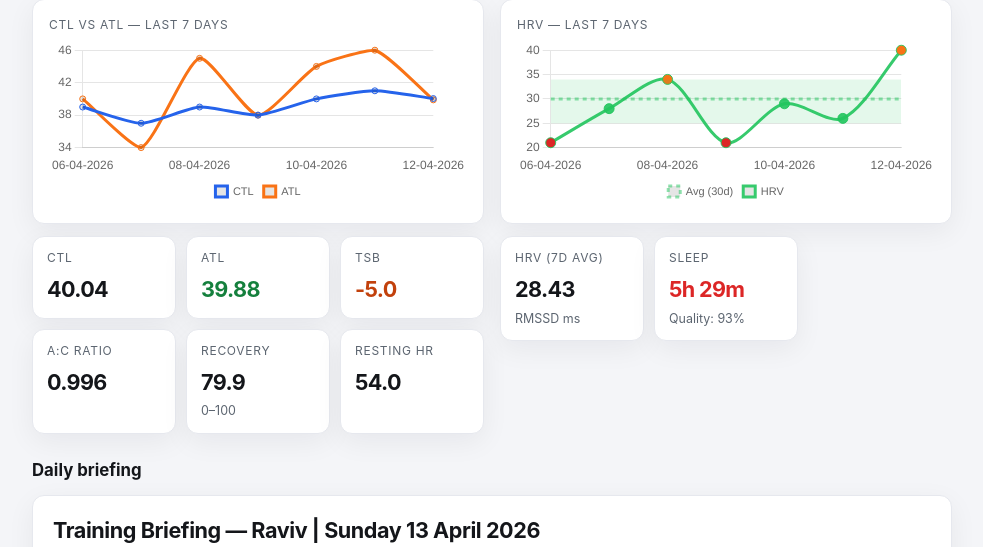
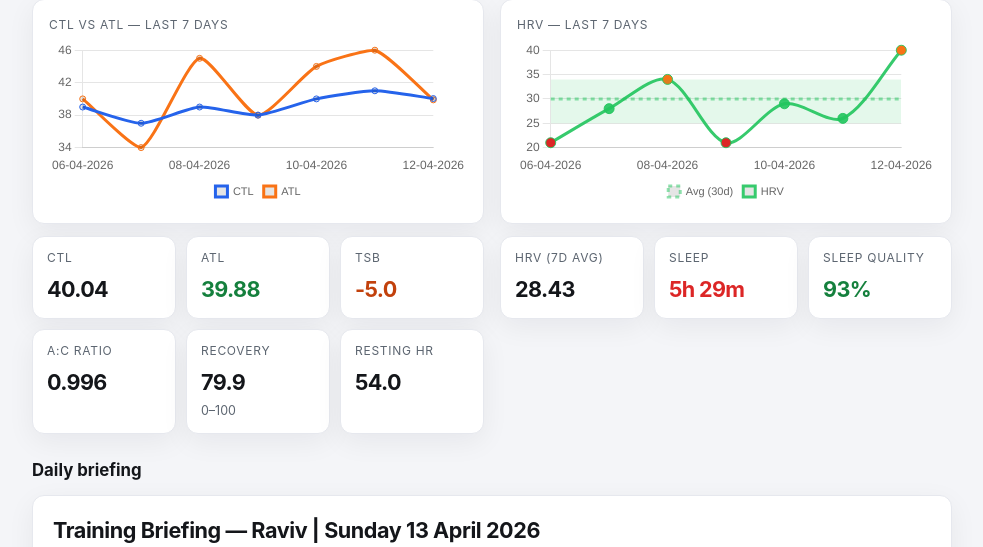
Before and after one commit to Raviv65/running-coach, a Flask app: page / in a window 1280 px wide. Shown: the part 168-715 px from the top of the page, without its empty margins (148-1131 px from the left). Run offline with Flask 3, Linux system fonts and the light colour scheme.

Commit message:
Add Sleep Quality card to HRV column; remove RMSSD hint from HRV card
Co-Authored-By: Claude Sonnet 4.6 <noreply@anthropic.com>

```diff
--- a/templates/index.html
+++ b/templates/index.html
@@ -61,7 +61,6 @@
       <div class="card mcard">
         <div class="label">HRV (7d avg)</div>
         <div class="value">{{ metrics.get("hrv_7d_avg") if metrics.get("hrv_7d_avg") is not none else "—" }}</div>
-        <div class="hint">RMSSD ms</div>
       </div>
       <div class="card mcard">
         <div class="label">Sleep</div>
@@ -70,10 +69,14 @@
         <div class="value" style="color:{% if sleep_hrs is not none %}{% if sleep_hrs < 6 %}#dc2626{% elif sleep_hrs < 7 %}#c2410c{% else %}#15803d{% endif %}{% endif %}">
           {% if sleep_min is not none %}{{ (sleep_min | int) // 60 }}h {{ (sleep_min | int) % 60 }}m{% else %}—{% endif %}
         </div>
+      </div>
+      <div class="card mcard">
+        <div class="label">Sleep Quality</div>
         {% set sq = metrics.get("sleep_quality") %}
-        <div class="hint">Quality: {% if sq is not none %}{{ sq | int }}%{% else %}—{% endif %}</div>
+        <div class="value" style="color:{% if sq is not none %}{% if sq >= 80 %}#15803d{% elif sq >= 60 %}#c2410c{% else %}#dc2626{% endif %}{% endif %}">
+          {% if sq is not none %}{{ sq | int }}%{% else %}—{% endif %}
+        </div>
       </div>
-      <div class="card mcard" style="visibility:hidden;"></div>
       <div class="card mcard" style="visibility:hidden;"></div>
       <div class="card mcard" style="visibility:hidden;"></div>
       <div class="card mcard" style="visibility:hidden;"></div>
```
